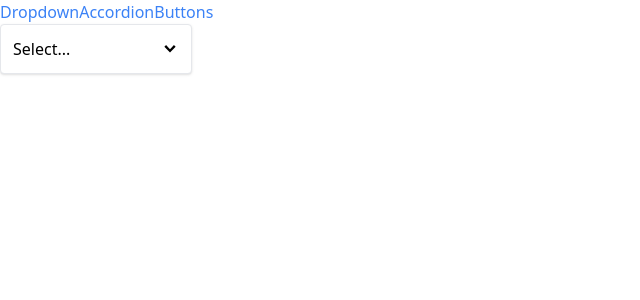
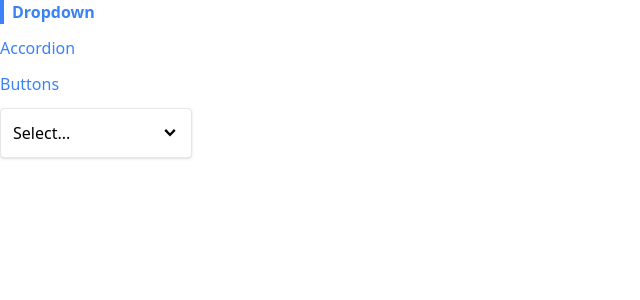
Before and after one commit to Jeungbin/react-udemy-lecture, a React (Create React App) app: page / in a window 1280 px wide. Shown: the top 300 px of the page, without its empty margins (0-640 px from the left). Built offline with nearby package versions, Linux system fonts and the light colour scheme.

Commit message:
#13 : Highlighting the Active Link

```diff
--- a/src/10.Navigation and Routing/components/Link.js
+++ b/src/10.Navigation and Routing/components/Link.js
@@ -1,9 +1,13 @@
 import classNames from "classnames";
 import useNavigation from "../hooks/use-navigation";
 
-function Link({ to, children }) {
-  const { navigate } = useNavigation();
-  const classes = classNames("text-blue-500");
+function Link({ to, children, className, activeClassName }) {
+  const { navigate, currentPath } = useNavigation();
+  const classes = classNames(
+    "text-blue-500",
+    className,
+    currentPath === to && activeClassName
+  );
   const handleClick = (event) => {
     if (event.metaKey || event.ctrlKey) {
       return;
--- a/src/10.Navigation and Routing/components/Sidebar.js
+++ b/src/10.Navigation and Routing/components/Sidebar.js
@@ -1,5 +1,4 @@
 import React from "react";
-import Dropdown from "./Dropdown";
 import Link from "./Link";
 
 export default function Sidebar() {
@@ -11,11 +10,20 @@
 
   const rederedLinks = links.map((link) => {
     return (
-      <Link key={link.label} to={link.path}>
+      <Link
+        key={link.label}
+        to={link.path}
+        className="mb-3"
+        activeClassName="font-bold border-l-4 border-blue-500 pl-2"
+      >
         {link.label}
       </Link>
     );
   });
 
-  return <div className="sticky top-0 overflow-y-scroll">{rederedLinks}</div>;
+  return (
+    <div className="sticky top-0 overflow-y-scroll flex flex-col items-start">
+      {rederedLinks}
+    </div>
+  );
 }
```
